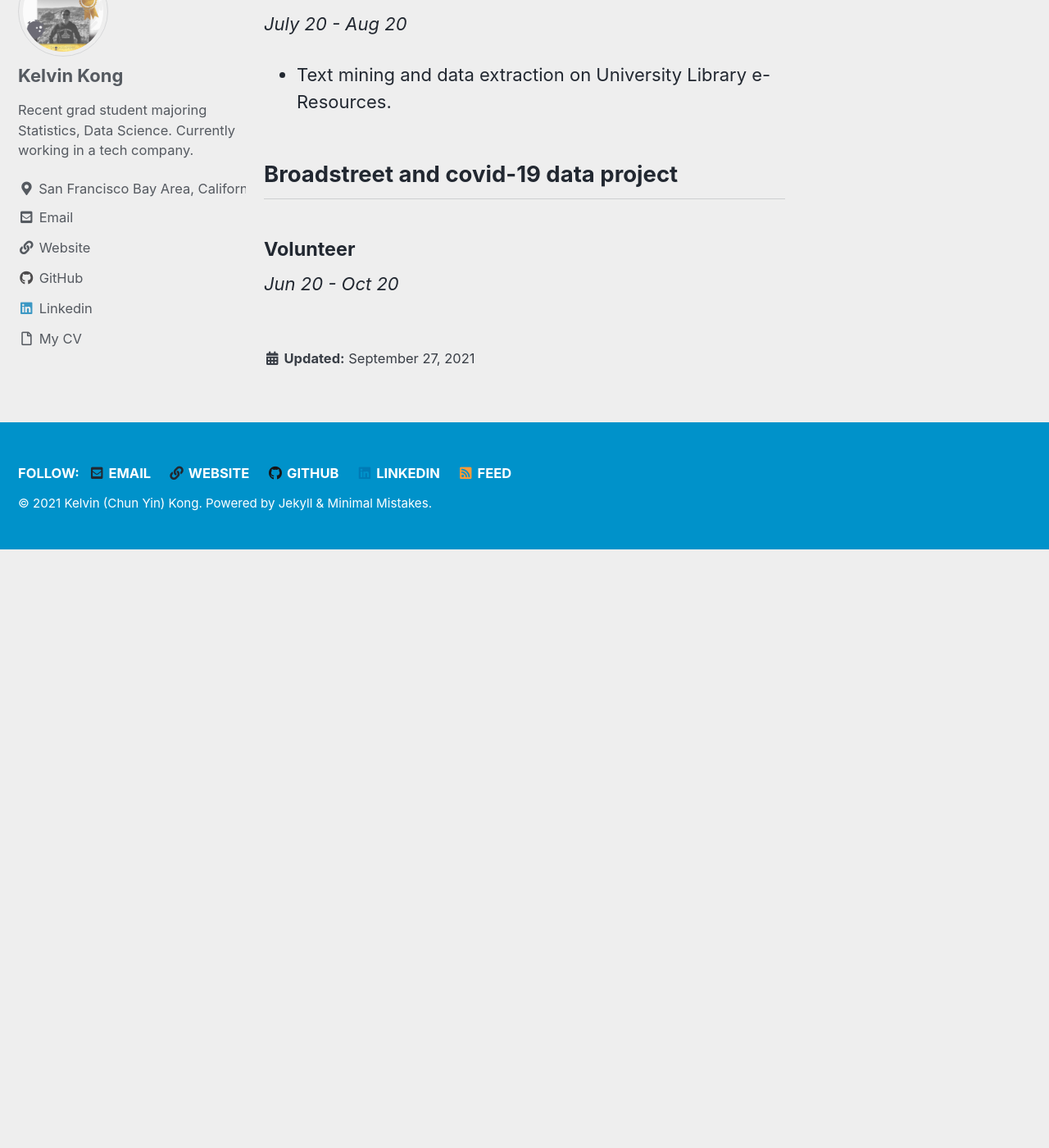
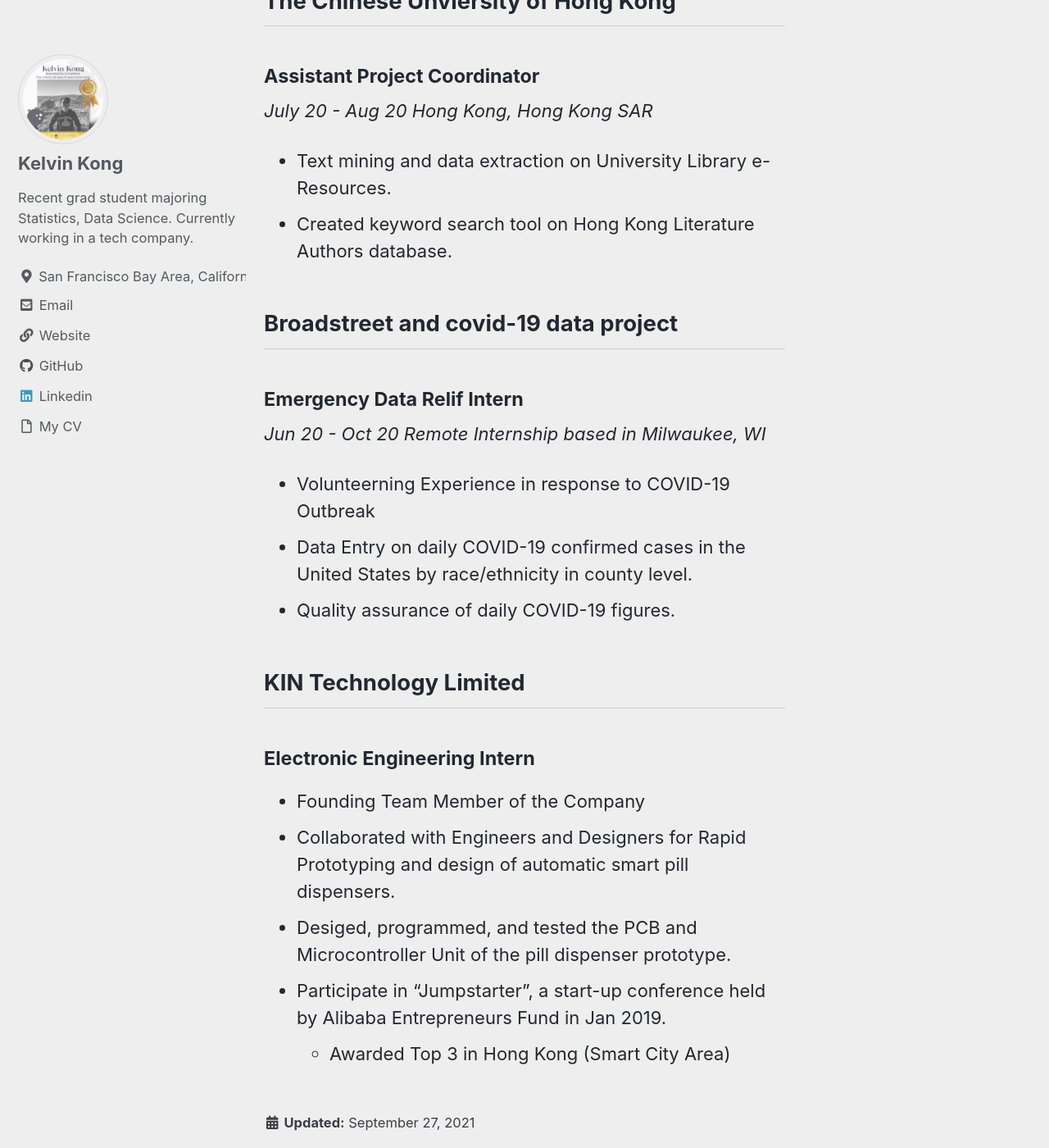
Before and after one commit to kelvin-cykong/kelvin-cykong.github.io, a Jekyll site: the page built from pages/work-exp.md, in a window 1280 px wide and 1400 px high, scrolled down 963 px. Shown: the whole window at 82% size. Built offline with Jekyll 4.4.1, drawn with Linux system fonts in a browser that asks for light colours; cached includes are drawn as plain includes; comment, search, counter and statistics services are not loaded; before the commit the page ends 1633 px from its top, so only the background shows below that; some of the changed text lies outside the part shown.

Commit message:
major page structure update
removed about me page. Combine all data into main.md

```diff
--- a/_data/navigation.yml
+++ b/_data/navigation.yml
@@ -1,7 +1,5 @@
 # main links
 main:
-  - title: "About me"
-    url: https://kelvin-cykong.github.io/about/
   - title: "My Working Experience"
     url: https://kelvin-cykong.github.io/work-exp/
   - title: "My Education"
--- a/pages/work-exp.md
+++ b/pages/work-exp.md
@@ -9,21 +9,38 @@
 ## Advantis Global Inc.
 #### Curator (Hong Kong)
 *Sept 21 - Present*
-
+*Cupertino, California*
+- Currently working from Home.
 
 ## The Ohzone Inc.
 #### Engineering and Data Analytics Intern
 *July 21 - Sept 21*
-- Develop and Image Processing Tools using OpenCV on Python
-- Develop 3D models on images
+*Campbell, California*
+- Develop and Image Processing Tools using OpenCV on Python.
+- Assist with the develop 3D models on images
+- Analyze 3D model data with statistical analysis.
 
 
 ## The Chinese Unviersity of Hong Kong
 #### Assistant Project Coordinator
 *July 20 - Aug 20*
+*Hong Kong, Hong Kong SAR*
 - Text mining and data extraction on University Library e-Resources.
+- Created keyword search tool on Hong Kong Literature Authors database.
 
 
 ## Broadstreet and covid-19 data project
-#### Volunteer
+#### Emergency Data Relif Intern
 *Jun 20 - Oct 20*
+*Remote Internship based in Milwaukee, WI*
+- Volunteerning Experience in response to COVID-19 Outbreak
+- Data Entry on daily COVID-19 confirmed cases in the United States by race/ethnicity in county level.
+- Quality assurance of daily COVID-19 figures.
+
+## KIN Technology Limited
+#### Electronic Engineering Intern
+- Founding Team Member of the Company
+- Collaborated with Engineers and Designers for Rapid Prototyping and design of automatic smart pill dispensers.
+- Desiged, programmed, and tested the PCB and Microcontroller Unit of the pill dispenser prototype.
+- Participate in "Jumpstarter", a start-up conference held by Alibaba Entrepreneurs Fund in Jan 2019.
+    - Awarded Top 3 in Hong Kong (Smart City Area)
```
Also changed, not shown: index.md (+63 -0 lines), pages/about.md (+0 -61 lines), pages/projects.md (+1 -1 lines).
